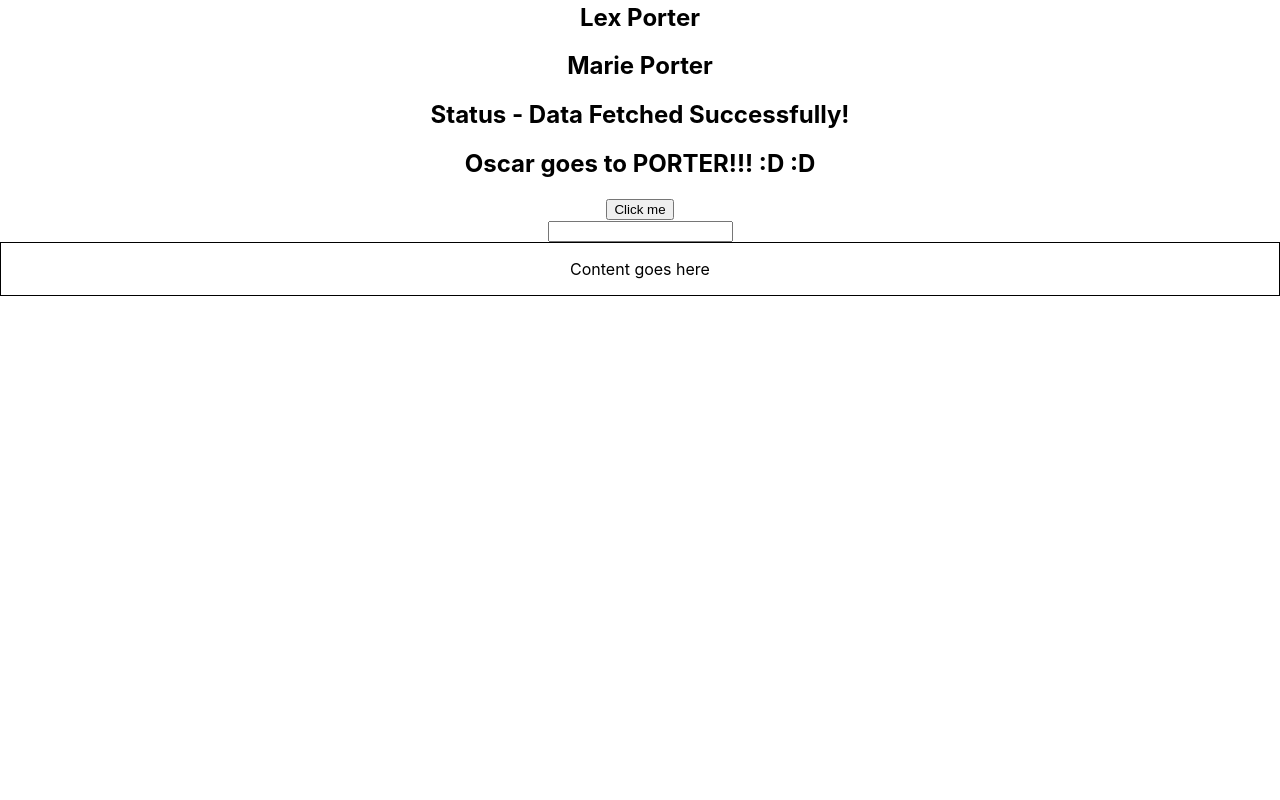
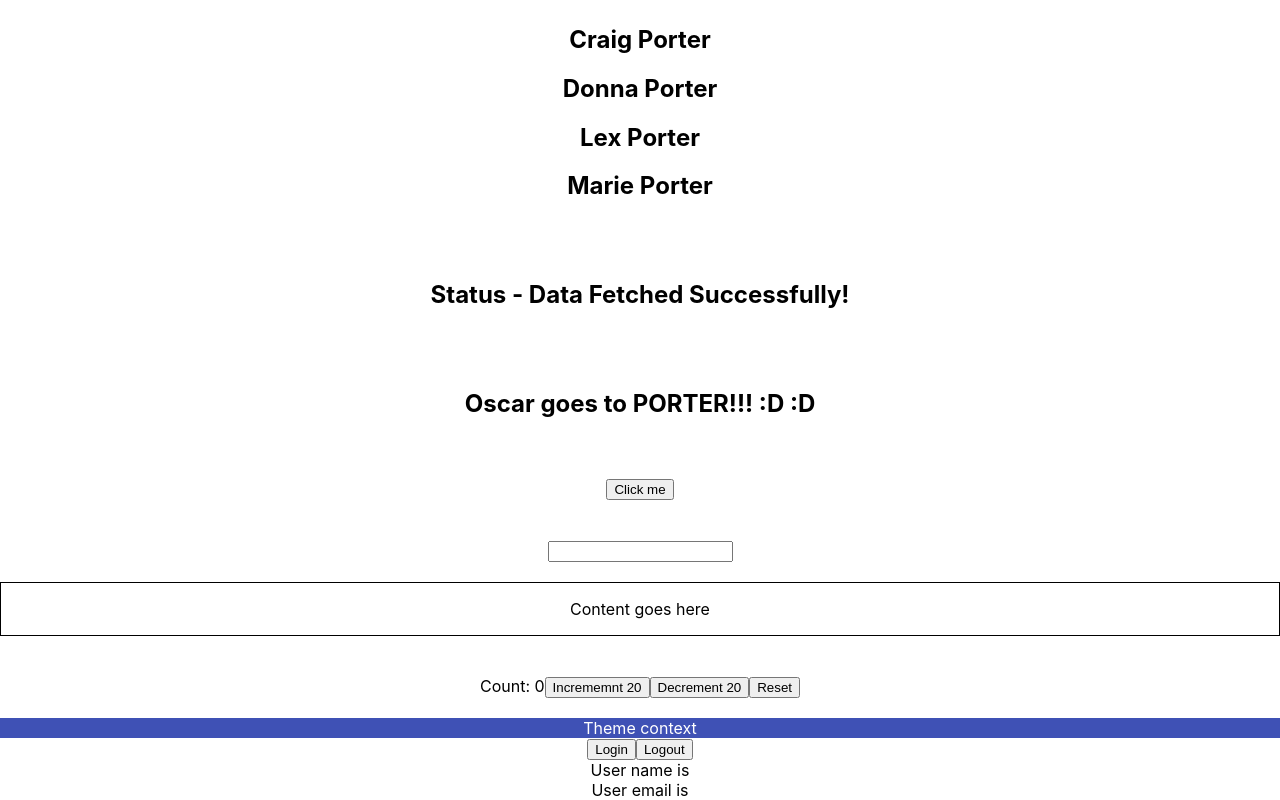
Before and after one commit to jordanporterbiz/TypeScript-React-Demo, a React (Create React App) app: page / in a window 1280 px wide. Shown: the part 204-1004 px from the top of the page. Before the commit the page ends 800 px from the top, so only its background shows below. Built offline with nearby package versions, Linux system fonts and the light colour scheme.

Commit message:
useContext hook with TypeScript

```diff
--- a/src/App.tsx
+++ b/src/App.tsx
@@ -8,6 +8,11 @@
 import { Button } from './components/Button'
 import { Input } from './components/Input'
 import { Container } from './components/Container'
+import { Counter } from './components/state/Counter'
+import { Box } from './components/context/Box'
+import { ThemeContextProvider } from './components/context/ThemeContext'
+import { User } from './components/context/User'
+import { UserContextProvider } from './components/context/UserContext'
 
 function App() {
 
@@ -38,18 +43,48 @@
 
   return (
     <div className="App">
+      <br/>
+      <br/>
       <Greet name='Jordan' isLoggedIn={true} levelCount={200}/>
+      <br/>
+      <br/>
       <Person name={personName}/>
+      <br/>
+      <br/>
       <PersonList list={nameList}/>
+      <br/>
+      <br/>
       <Status status='success'/>
+      <br/>
+      <br/>
       <Oscar>
         <Heading>Oscar goes to PORTER!!! :D :D </Heading>
       </Oscar>
+      <br/>
+      <br/>
       <Button handleClick={(event, id) => {
         console.log('Button has been clicked!!', event, id)
       }}/>
+      <br/>
+      <br/>
       <Input value='' handleChange={event => console.log(event)}/>
+      <br/>
+      <br/>
       <Container styles={{ border: '1px solid black', padding: '1rem'}} />
+      <br/>
+      <br/>
+      <Counter/>
+      <br/>
+      <br/>
+      <ThemeContextProvider>
+        <Box/>
+      </ThemeContextProvider>
+      {/* With Future Context values */}
+      <UserContextProvider>
+        <User/>
+      </UserContextProvider>
+
+
     </div>
   );
 }
--- /dev/null
+++ b/src/components/context/Box.tsx
@@ -0,0 +1,10 @@
+import { useContext } from "react"
+import { ThemeContext } from './ThemeContext'
+
+
+
+export const Box = () => {
+    const theme = useContext(ThemeContext)
+
+    return <div style={{backgroundColor: theme.primary.main, color: theme.primary.text}}>Theme context</div>
+}
--- /dev/null
+++ b/src/components/context/ThemeContext.tsx
@@ -0,0 +1,14 @@
+import { createContext } from "react"
+import { theme } from './theme'
+
+
+type ThemeContextProviderProps = {
+    children: React.ReactNode
+}
+
+
+export const ThemeContext = createContext(theme)
+
+export const ThemeContextProvider = ({children}: ThemeContextProviderProps) => {
+    return <ThemeContext.Provider value={theme}>{children}</ThemeContext.Provider>
+}
--- /dev/null
+++ b/src/components/context/User.tsx
@@ -0,0 +1,26 @@
+import { useContext } from "react"
+import { UserContext } from './UserContext'
+
+export const User = () => {
+    const userContext = useContext(UserContext)
+
+    const handleLogin = () => {
+            userContext.setUser({
+                name: 'Jordan',
+                email: 'Jordan@BlackPhoenixSolutions.co.uk'
+            })
+    }
+
+    const handleLogout = () => {
+            userContext.setUser(null)
+    }
+
+    return (
+        <div>
+            <button onClick={handleLogin}>Login</button>
+            <button onClick={handleLogout}>Logout</button>
+            <div>User name is {userContext.user?.name}</div>
+            <div>User email is {userContext.user?.email}</div>
+        </div>
+    )
+}
--- /dev/null
+++ b/src/components/context/UserContext.tsx
@@ -0,0 +1,28 @@
+import { useState, createContext } from 'react'
+
+
+export type AuthUser = {
+    name: string
+    email: string
+}
+
+type UserContextType = {
+    user: AuthUser | null
+    setUser: React.Dispatch<React.SetStateAction<AuthUser | null>>
+}
+
+type UserContextProviderProps = {
+    children: React.ReactNode
+}
+
+export const UserContext = createContext({} as UserContextType)
+
+export const UserContextProvider = ({ children }: UserContextProviderProps) => {
+    const [user, setUser] = useState<AuthUser | null>(null)
+
+    return (
+    <UserContext.Provider value={{ user, setUser}}>
+        {children}
+    </UserContext.Provider>
+    )
+}
--- /dev/null
+++ b/src/components/context/theme.ts
@@ -0,0 +1,10 @@
+export const theme = {
+    primary: {
+        main: '#3f51b5',
+        text: '#fff',
+    },
+    secondary: {
+        main: '#f50057',
+        text: '#fff'
+    }
+}
```
